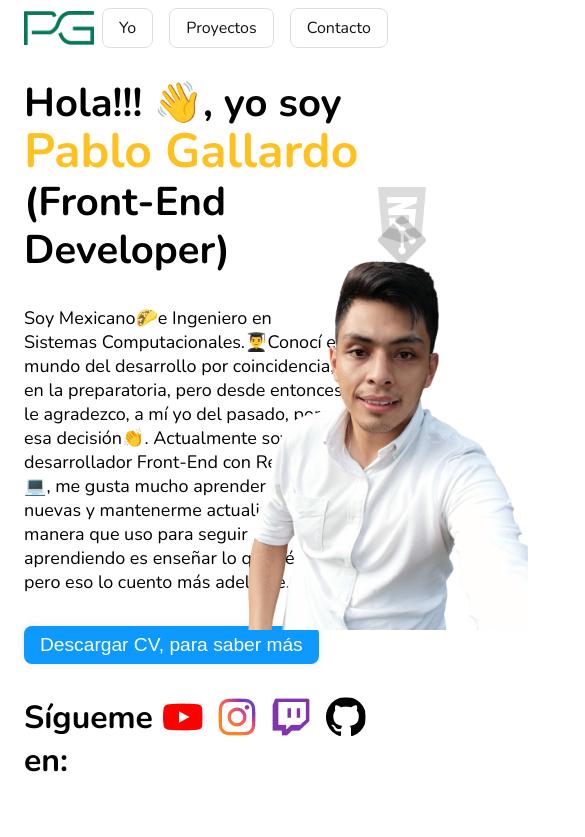
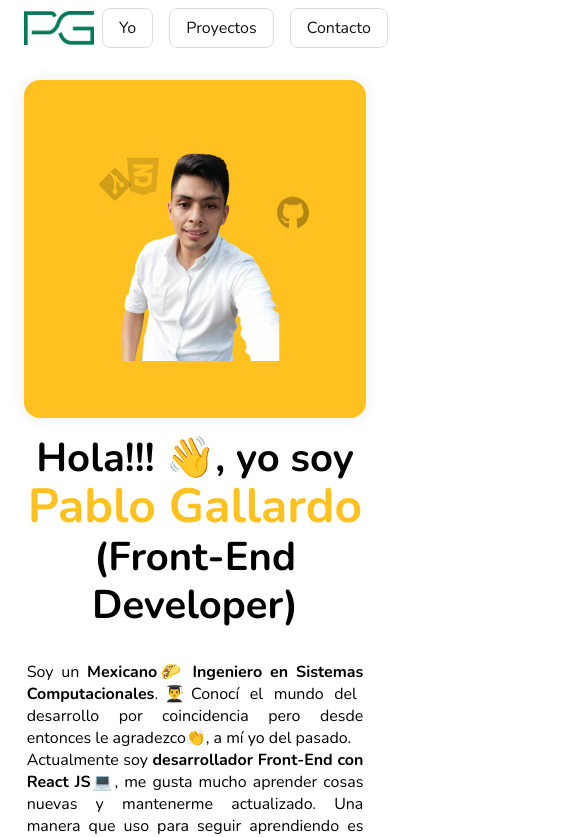
Before and after one commit to pablogallardodev/portfolio, a React (Vite) app: page / in a window 390 px wide. Shown: the top 837 px of the page, 585 px wide, since content can reach past the window. Built offline with nearby package versions, Linux system fonts and the light colour scheme.

Commit message:
Design responsive initial

```diff
--- a/src/components/Home.jsx
+++ b/src/components/Home.jsx
@@ -27,7 +27,7 @@ const Home = () => {
           (Front-End Developer)
         </h1>
 
-        <p className={styles.description}>Soy Mexicano🌮e Ingeniero en Sistemas Computacionales.👨‍🎓Conocí el mundo del desarrollo por coincidencia, en la preparatoria, pero desde entonces le agradezco, a mí yo del pasado, por esa decisión👏. Actualmente soy desarrollador Front-End con React JS💻, me gusta mucho aprender cosas nuevas y mantenerme actualizado. Una manera que uso para seguir aprendiendo es enseñar lo que sé📽️, pero eso lo cuento más adelante.</p>
+        <p className={styles.description}>Soy un <strong>Mexicano🌮 Ingeniero en Sistemas Computacionales</strong>.👨‍🎓Conocí el mundo del desarrollo por coincidencia pero desde entonces le agradezco👏, a mí yo del pasado.<br/>Actualmente soy <strong>desarrollador Front-End con React JS</strong>💻, me gusta mucho aprender cosas nuevas y mantenerme actualizado. Una manera que uso para seguir aprendiendo es enseñar lo que sé📽️, pero eso lo cuento más adelante.</p>
 
         <button className={styles.cv}>Descargar CV, para saber más</button>
 
--- a/src/styles/Home.module.css
+++ b/src/styles/Home.module.css
@@ -2,6 +2,7 @@
   align-items: center;
   display: flex;
   min-height: 100vh;
+  padding-top: 1.5rem;
 }
 
 .left, .right {
@@ -28,10 +29,11 @@
 }
 
 .description {
-  font-size: 18px;
+  font-size: 16px;
   font-weight: 300;
   margin-bottom: 2rem;
-  width: 90%;
+  text-align: justify;
+  width: 95%;
 }
 
 .cv {
@@ -98,10 +100,45 @@
     opacity: 0;
   }
   50%{
-      opacity: .5;
+    opacity: .5;
   }
   100%{
-      transform: translateY(80vh);
-      opacity: 0;
+    transform: translateY(80vh);
+    opacity: 0;
   }
 }
+
+@media (max-width: 768px) {
+  .home {
+    flex-direction: column-reverse;
+    margin-top: 3.5rem;
+  }
+
+  .right {
+    width: 100%;
+    min-height: 40vh;
+    margin-bottom: 1rem;
+  }
+
+  .profile { width: 250px; }
+
+  .svg { width: 2rem; }
+
+  .left { align-items: center; }
+
+  .presentation { text-align: center; }
+
+  @keyframes animate {
+    0%{
+      transform: translateY(0);
+      opacity: 0;
+    }
+    50%{
+      opacity: .5;
+    }
+    100%{
+      transform: translateY(30vh);
+      opacity: 0;
+    }
+  }
+}
```
